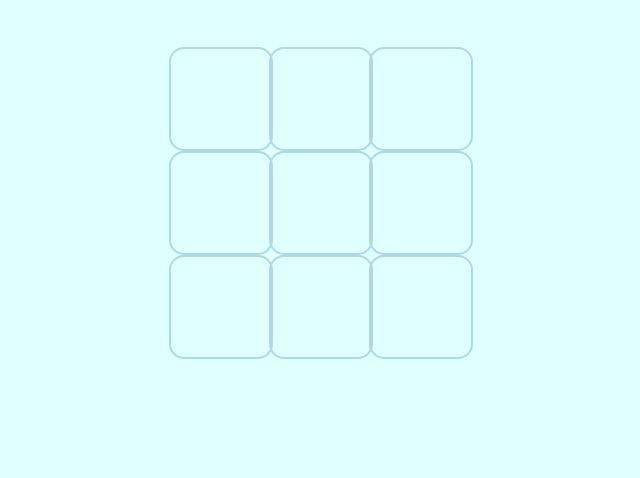
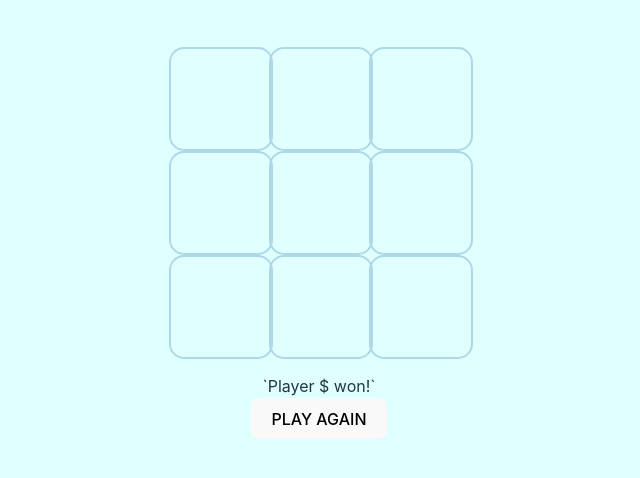
Before and after one commit to vinniejipsk/mintae-shengkit-ttt, a React (Vite) app in the folder tictactoe_react/: page / in a window 1280 px wide. Shown: the top 478 px of the page, without its empty margins (321-961 px from the left). Built offline with nearby package versions, Linux system fonts and the light colour scheme.

Commit message:
add game over message and replay button

```diff
--- a/tictactoe_react/src/App.jsx
+++ b/tictactoe_react/src/App.jsx
@@ -1,13 +1,20 @@
 import { useState } from 'react'
 import './App.css'
-import BoardRender from './BoardRender'
+import Board from './Board'
+import GameOverMsg from './GameOverMsg';
+import PlayAgainButton from './PlayAgainButton';
 
 function App() {
+  const [gameOver, setGameOver] = useState(false);
 
   return (
     <>
       <div>
-        <BoardRender />
+        <Board />
+        {/* {gameOver ? <GameOverMsg /> : null}
+        {gameOver ? <PlayAgainButton /> : null} */}
+        <GameOverMsg />
+        <PlayAgainButton />
       </div>
     </>
   )
--- a/tictactoe_react/src/BoardRender.jsx
+++ b/tictactoe_react/src/Board.jsx
@@ -1,6 +1,6 @@
 import CellSquare from "./CellSquare";
 
-function BoardRender() {
+function Board() {
 
     // const [cellData, setCellData] = useState(null);
 
@@ -20,4 +20,4 @@ function BoardRender() {
     )
 }
 
-export default BoardRender
+export default Board
--- a/tictactoe_react/src/CellSquare.jsx
+++ b/tictactoe_react/src/CellSquare.jsx
@@ -1,7 +1,10 @@
 function CellSquare(props) {
 
     return (
-        <div className="cell" onClick="cellClick"></div>
+        <div
+            className="cell"
+            // onClick={cellClick}
+        ></div>
     )
 }
 
--- a/tictactoe_react/src/GameLogic.jsx
+++ b/tictactoe_react/src/GameLogic.jsx
@@ -14,6 +14,7 @@ function GameLogic() {
     const colorName = {
         '1': 'purple',
         '-1': 'orange',
+        'null': 'white'
     };
 
     let board = Array(9).fill(null);
--- /dev/null
+++ b/tictactoe_react/src/GameOverMsg.jsx
@@ -0,0 +1,12 @@
+import React from 'react'
+
+function GameOverMsg({winner}) {
+
+  return (
+    <div>
+        `Player ${winner} won!`
+    </div>
+  )
+}
+
+export default GameOverMsg
--- /dev/null
+++ b/tictactoe_react/src/PlayAgainButton.jsx
@@ -0,0 +1,11 @@
+import React from 'react'
+
+function PlayAgainButton() {
+  return (
+    <div>
+      <button className='playAgainBtn'>PLAY AGAIN</button>
+    </div>
+  )
+}
+
+export default PlayAgainButton
```
Also changed, not shown: tictactoe_react/src/GameOverRender.jsx (deleted), tictactoe_react/src/PlayAgainRender.jsx (deleted), tictactoe_react/src/ScoreBoard.jsx (added), tictactoe_react/src/ScoreBoardRender.jsx (added), tictactoe_react/src/Turn.jsx (renamed from tictactoe_react/src/TurnRender.jsx).
